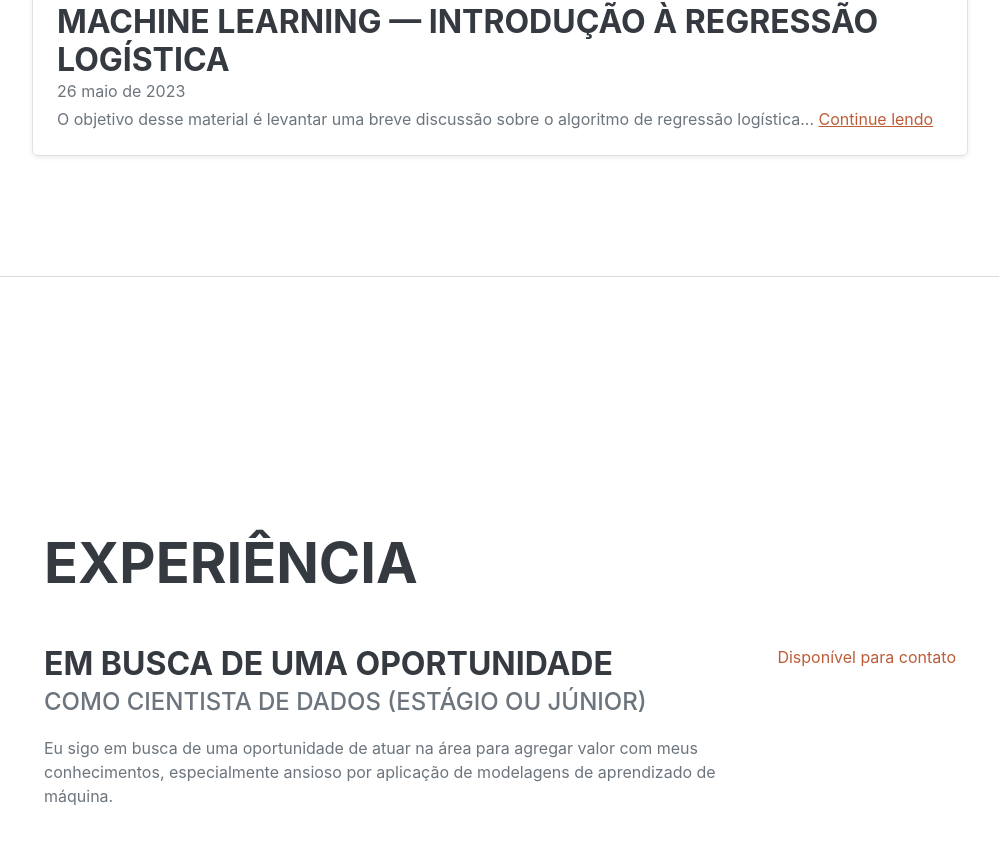
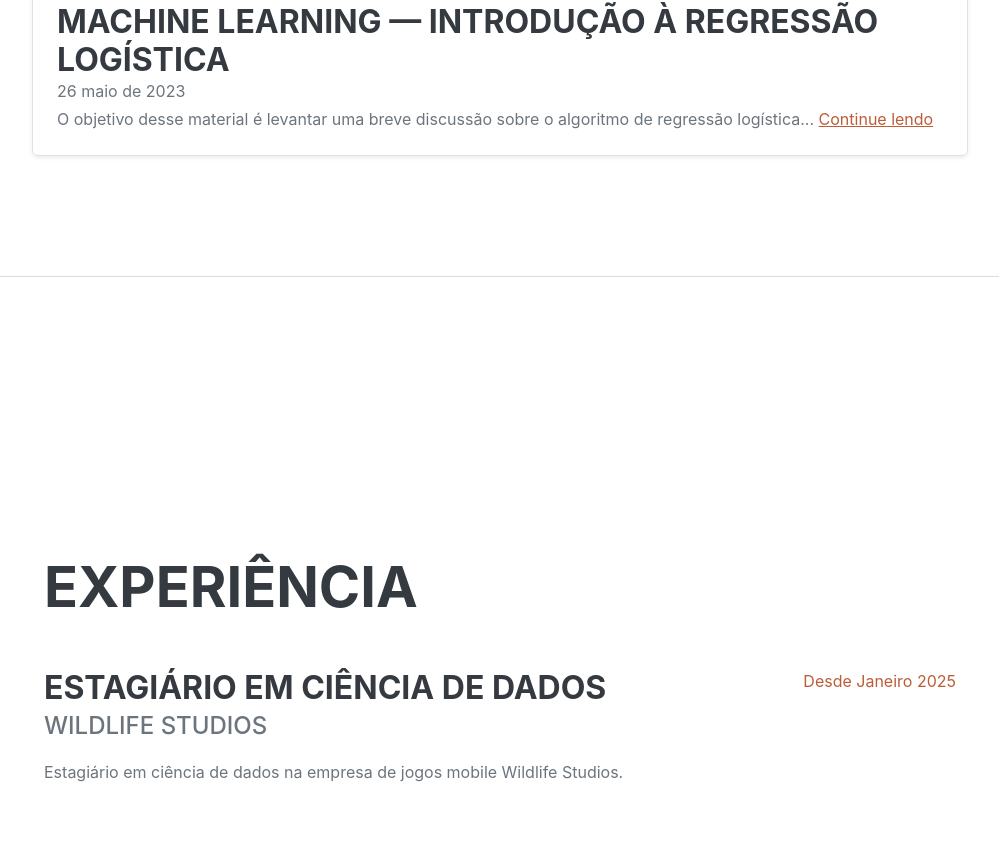
Before and after one commit to gaamelu/gaamelu, a plain HTML site: page index.html in a window 1280 px wide. Shown: the part 2621-3464 px from the top of the page, without its empty margins (276-1275 px from the left). Drawn offline with nearby package versions, Linux system fonts and the light colour scheme; a web font is replaced by a local one.

Commit message:
Update index.html

```diff
--- a/index.html
+++ b/index.html
@@ -237,12 +237,11 @@
                     <h2 class="mb-5">Experiência</h2>
                     <div class="d-flex flex-column flex-md-row justify-content-between">
                         <div class="flex-grow-1">
-                            <h3 class="mb-0">Em busca de uma oportunidade</h3>
-                            <div class="subheading mb-3">como cientista de dados (estágio ou júnior)</div>
-                            <p>Eu sigo em busca de uma oportunidade de atuar na área para agregar valor com meus conhecimentos,
-                                especialmente ansioso por aplicação de modelagens de aprendizado de máquina.</p>
+                            <h3 class="mb-0">Estagiário em ciência de dados</h3>
+                            <div class="subheading mb-3">Wildlife Studios</div>
+                            <p>Estagiário em ciência de dados na empresa de jogos mobile Wildlife Studios.</p>
                         </div>
-                        <div class="flex-shrink-0"><span class="text-primary">Disponível para contato</span></div>
+                        <div class="flex-shrink-0"><span class="text-primary">Desde Janeiro 2025</span></div>
                     </div>
                     <!-- <div class="d-flex flex-column flex-md-row justify-content-between mb-5">
                                     <div class="flex-grow-1">
```
